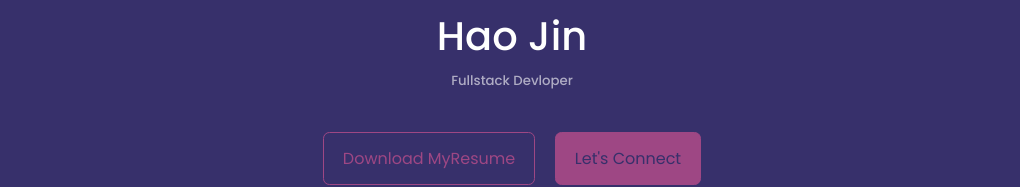
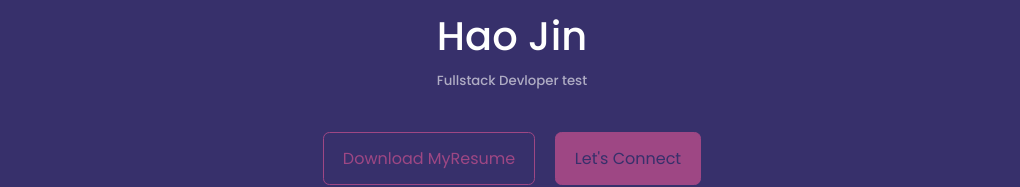
Before and after one commit to hjinlucas/react_personal_website, a React (Create React App) app: page / in a window 1280 px wide. Shown: the part 133-320 px from the top of the page, without its empty margins (128-1148 px from the left). Built offline with nearby package versions, Linux system fonts and the light colour scheme.

Commit message:
test for deployment changes

```diff
--- a/src/components/header/Header.jsx
+++ b/src/components/header/Header.jsx
@@ -10,7 +10,7 @@ const Header = () => {
       <div className="container header__container">
         <h5>Hello I'm</h5>
         <h1>Hao Jin</h1>
-        <h5 className='text-light'>Fullstack Devloper</h5>
+        <h5 className='text-light'>Fullstack Devloper test</h5>
         <CTA />
         <HeaderContact />
 
```
